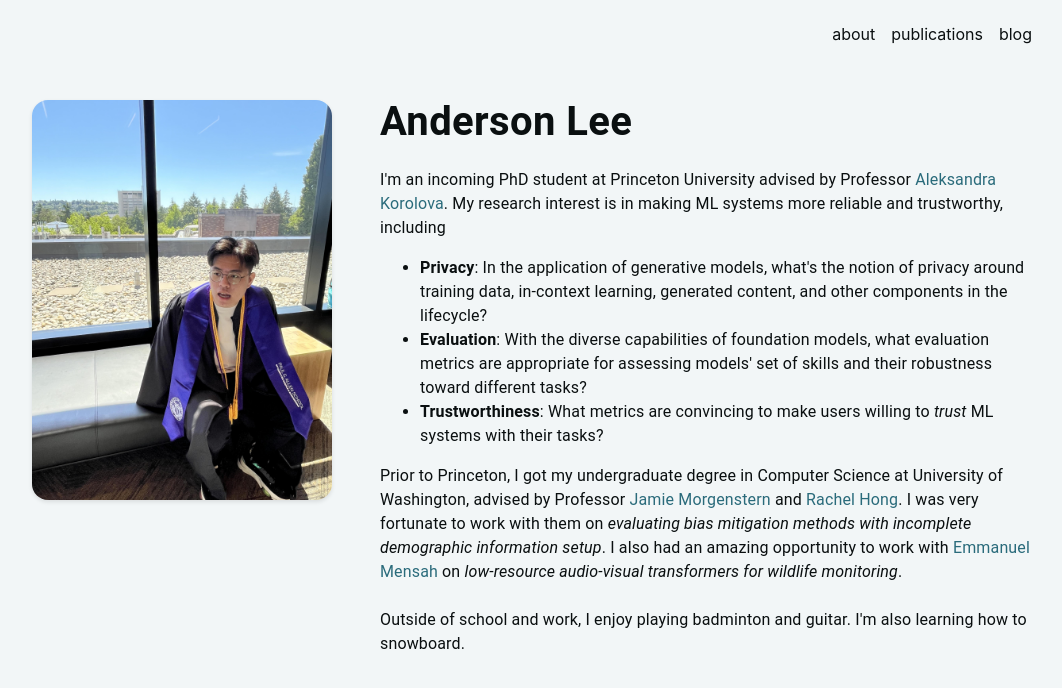
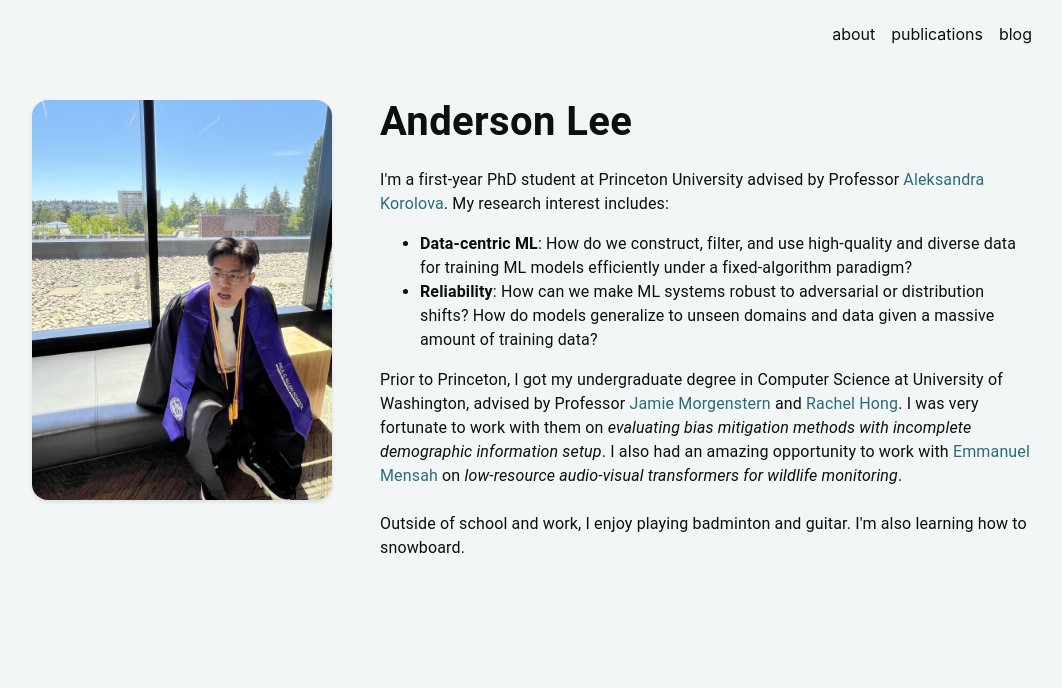
Before and after one commit to Anderson-Lee-Git/anderson-lee-git.github.io, a React (Create React App) app: page / in a window 1280 px wide. Shown: the top 688 px of the page, without its empty margins (108-1170 px from the left). Built offline with nearby package versions, Linux system fonts and the light colour scheme; the HTML template or start-up script is replaced by a standard one.

Commit message:
two columns blog and update about

```diff
--- a/src/components/BlogCard.tsx
+++ b/src/components/BlogCard.tsx
@@ -18,7 +18,7 @@ const BlogCard: React.FC<BlogPostAbstract> = ({ title, date, description, slug,
     return (
         <Card
             sx={{
-                margin: theme.spacing(2),
+                height: '100%',
                 backgroundColor: theme.background,
                 borderColor: theme.primary,
                 borderWidth: '1px',
--- a/src/pages/About.tsx
+++ b/src/pages/About.tsx
@@ -49,16 +49,13 @@ const About: React.FC = () => {
                             color: theme.text
                         }}
                     >
-                        I'm an incoming PhD student at Princeton University advised by Professor <a href="https://www.korolova.com/" target="_blank" rel="noopener noreferrer">Aleksandra Korolova</a>. My research interest is in making ML systems more reliable and trustworthy, including
+                        I'm a first-year PhD student at Princeton University advised by Professor <a href="https://www.korolova.com/" target="_blank" rel="noopener noreferrer">Aleksandra Korolova</a>. My research interest includes:
                         <ul>
                             <li>
-                                <b>Privacy</b>: In the application of generative models, what's the notion of privacy around training data, in-context learning, generated content, and other components in the lifecycle?
+                                <b>Data-centric ML</b>: How do we construct, filter, and use high-quality and diverse data for training ML models efficiently under a fixed-algorithm paradigm?
                             </li>
                             <li>
-                                <b>Evaluation</b>: With the diverse capabilities of foundation models, what evaluation metrics are appropriate for assessing models' set of skills and their robustness toward different tasks?
-                            </li>
-                            <li>
-                                <b>Trustworthiness</b>: What metrics are convincing to make users willing to <i>trust</i> ML systems with their tasks?
+                                <b>Reliability</b>: How can we make ML systems robust to adversarial or distribution shifts? How do models generalize to unseen domains and data given a massive amount of training data?
                             </li>
                         </ul>
                         Prior to Princeton, I got my undergraduate degree in Computer Science at University of Washington, advised by Professor <a href="https://jamiemorgenstern.com/#" target="_blank" rel="noopener noreferrer">Jamie Morgenstern</a> and <a href="https://rachelhong.me/" target="_blank" rel="noopener noreferrer">Rachel Hong</a>. I was very fortunate to work with them on <i>evaluating bias mitigation methods with incomplete demographic information setup</i>. I also had an amazing opportunity to work with <a href="https://emazuh.github.io/" target="_blank" rel="noopener noreferrer">Emmanuel Mensah</a> on <i>low-resource audio-visual transformers for wildlife monitoring</i>.
--- a/src/pages/Blog.tsx
+++ b/src/pages/Blog.tsx
@@ -52,7 +52,13 @@ const BlogList: React.FC = () => {
             </Typography>
             <Box
                 sx={{
-                    padding: theme.spacing(1)
+                    padding: theme.spacing(1),
+                    display: 'grid',
+                    gridTemplateColumns: {
+                        xs: '1fr',
+                        md: 'repeat(2, 1fr)'
+                    },
+                    gap: theme.spacing(2)
                 }}
             >
                 {blogPosts.map((post) => (
```
